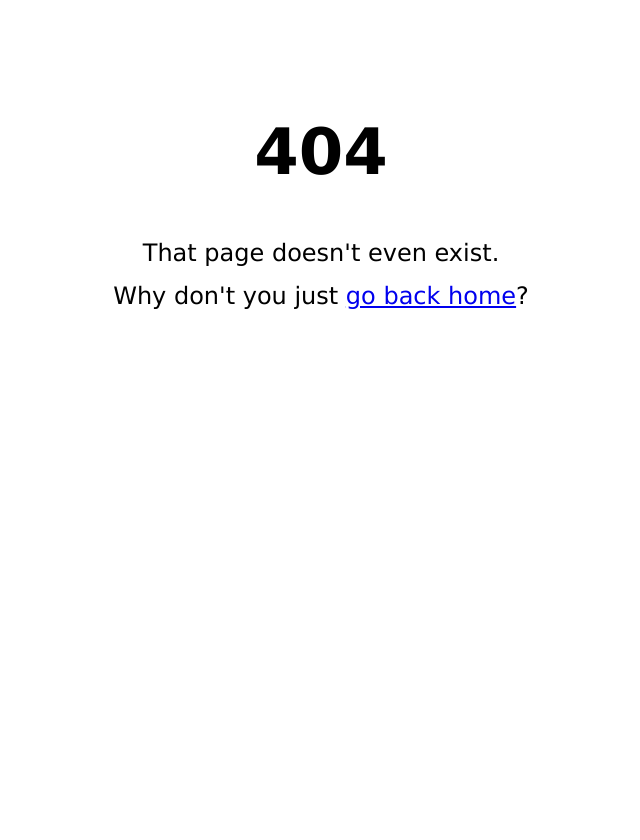
After one commit to w00kie/sunsetter, a Flask app: template templates/404.html in a window 1280 px wide. The commit adds this page. Shown: the whole page, without its empty margins (319-959 px from the left). Run offline with Flask 2, Linux system fonts and the light colour scheme; the template is opened without the code that fills it, so the values that code supplies are empty.

Commit message:
boilerplate stuff and 404

```diff
--- a/app.py
+++ b/app.py
@@ -49,6 +49,32 @@ def findMatch():
 		mc.set(lat, fullyear)
 	return json.dumps(sunazymuth.GetMatchingDay(fullyear,az))
 
+###
+# Boiler-plate stuff from github/flask_heroku
+###
+
+@app.route('/<file_name>.txt')
+def send_text_file(file_name):
+	"""Send your static text file."""
+	file_dot_text = file_name + '.txt'
+	return app.send_static_file(file_dot_text)
+
+@app.after_request
+def add_header(response):
+	"""
+	Add headers to both force latest IE rendering engine or Chrome Frame,
+	and also to cache the rendered page for 10 minutes.
+	"""
+	response.headers['X-UA-Compatible'] = 'IE=Edge,chrome=1'
+	response.headers['Cache-Control'] = 'public, max-age=600'
+	return response
+
+@app.errorhandler(404)
+def page_not_found(error):
+	"""Custom 404 page."""
+	return render_template('404.html'), 404
+
+
 if __name__ == '__main__':
 	#Bind to PORT if defined, otherwise default to 5000.
 	port = int(os.environ.get('PORT', 5000))
--- /dev/null
+++ b/templates/404.html
@@ -0,0 +1,30 @@
+<!DOCTYPE html>
+<head>
+	<title>Sunsetter - find when the sun sets over there</title>
+	<meta name="viewport" content="initial-scale=1.0, user-scalable=no" />
+	<meta name="author" content="Francois Rejete">
+	<link rel="shortcut icon" href="/static/favicon.ico">
+	<link rel="stylesheet" href="{{ url_for('static', filename='style.css') }}" type="text/css" media="screen" charset="utf-8">
+</head>
+<body>
+	<style type="text/css">
+		body{
+			padding-top: 40px;
+		}
+		h1, p{
+			text-align:center;
+		}
+		h1{
+			font-size:64px;
+			margin:75px 0 50px;
+		}
+		p{
+			font-size:24px;
+			margin:15px 0;
+		}
+	</style>
+	<h1>404</h1>
+	<p>That page doesn't even exist.</p>
+	<p>Why don't you just <a href="{{ url_for('index') }}">go back home</a>?</p>
+</body>
+</html>
--- a/templates/index.html
+++ b/templates/index.html
@@ -2,6 +2,7 @@
 <head>
 	<title>Sunsetter - find when the sun sets over there</title>
 	<meta name="viewport" content="initial-scale=1.0, user-scalable=no" />
+	<meta name="author" content="Francois Rejete">
 	<link rel="shortcut icon" href="/static/favicon.ico">
 	<link rel="stylesheet" href="{{ url_for('static', filename='style.css') }}" type="text/css" media="screen" charset="utf-8">
 	<script type="text/javascript" src="http://maps.googleapis.com/maps/api/js?key=AIzaSyDsz9jssxKwvgEv977cDJ7mue7X6WZCbt8&sensor=true"></script>
```
